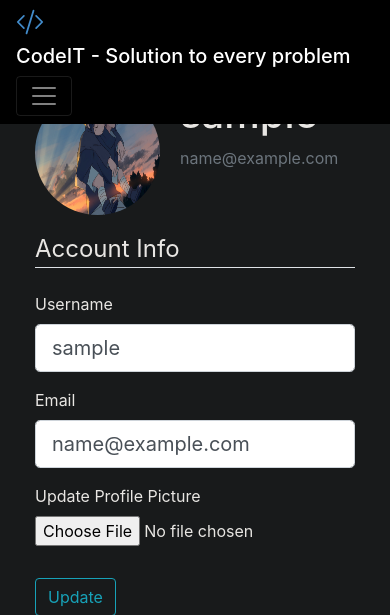
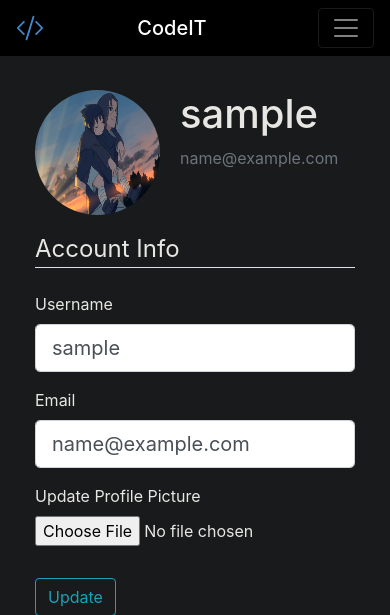
Before and after one commit to shaury-96/codeit, a Flask app: page /account in a window 390 px wide. Shown: the top 615 px of the page. Run offline with Flask 3, Linux system fonts and the light colour scheme; the visitor is signed in with stand-in values (Sample User, id 1); data that the repository does not hold is empty; parts of the project's set-up code (start-up, migrations or seed data) failed here and were passed over; some libraries are stand-ins or nearby versions.

Commit message:
responsive updates

```diff
--- a/codeit/Templates/layout.html
+++ b/codeit/Templates/layout.html
@@ -10,15 +10,17 @@
 
     <link rel="stylesheet" type="text/css" href="{{ url_for('static', filename='main.css') }}">
 
-    {% if title %}
-        <title>CodeIT- {{ title }}</title>
-    {% else %}
-        <title>CodeIT</title>
-    {% endif %}
+
+
+        {% if title %}
+            <title>CodeIT- {{ title }}</title>
+        {% else %}
+            <title>CodeIT</title>
+        {% endif %}
 </head>
 <body>
     <header class="site-header">
-      <nav class="navbar navbar-expand-md navbar-dark bg-steel fixed-top" style="background-color: #000000; ">
+      <nav class="navbar navbar-expand-lg navbar-dark bg-steel fixed-top" style="background-color: #000000; ">
         <div class="container">
           <svg xmlns="http://www.w3.org/2000/svg" width="28" height="28" fill="#428bca" class="bi bi-code-slash" viewBox="0 0 16 16">
           <path d="M10.478 1.647a.5.5 0 1 0-.956-.294l-4 13a.5.5 0 0 0 .956.294l4-13zM4.854 4.146a.5.5 0 0 1 0 .708L1.707 8l3.147 3.146a.5.5 0 0 1-.708.708l-3.5-3.5a.5.5 0 0 1 0-.708l3.5-3.5a.5.5 0 0 1 .708 0zm6.292 0a.5.5 0 0 0 0 .708L14.293 8l-3.147 3.146a.5.5 0 0 0 .708.708l3.5-3.5a.5.5 0 0 0 0-.708l-3.5-3.5a.5.5 0 0 0-.708 0z"/>
@@ -72,11 +74,16 @@
     <!-- Optional JavaScript -->
     <!-- jQuery first, then Popper.js, then Bootstrap JS -->
     {% block scripts %}
+     <script>
+        if(window.innerWidth<550)
+            document.getElementById("blog_name").innerText="CodeIT";
+    </script>
     {{ moment.include_moment() }}
 
     <script src="https://code.jquery.com/jquery-3.2.1.slim.min.js" integrity="sha384-KJ3o2DKtIkvYIK3UENzmM7KCkRr/rE9/Qpg6aAZGJwFDMVNA/GpGFF93hXpG5KkN" crossorigin="anonymous"></script>
     <script src="https://cdnjs.cloudflare.com/ajax/libs/popper.js/1.12.9/umd/popper.min.js" integrity="sha384-ApNbgh9B+Y1QKtv3Rn7W3mgPxhU9K/ScQsAP7hUibX39j7fakFPskvXusvfa0b4Q" crossorigin="anonymous"></script>
     <script src="https://maxcdn.bootstrapcdn.com/bootstrap/4.0.0/js/bootstrap.min.js" integrity="sha384-JZR6Spejh4U02d8jOt6vLEHfe/JQGiRRSQQxSfFWpi1MquVdAyjUar5+76PVCmYl" crossorigin="anonymous"></script>
+
     {% endblock %}
 </body>
 
```
Also changed, not shown: codeit/static/main.css (line endings or trailing spaces).
